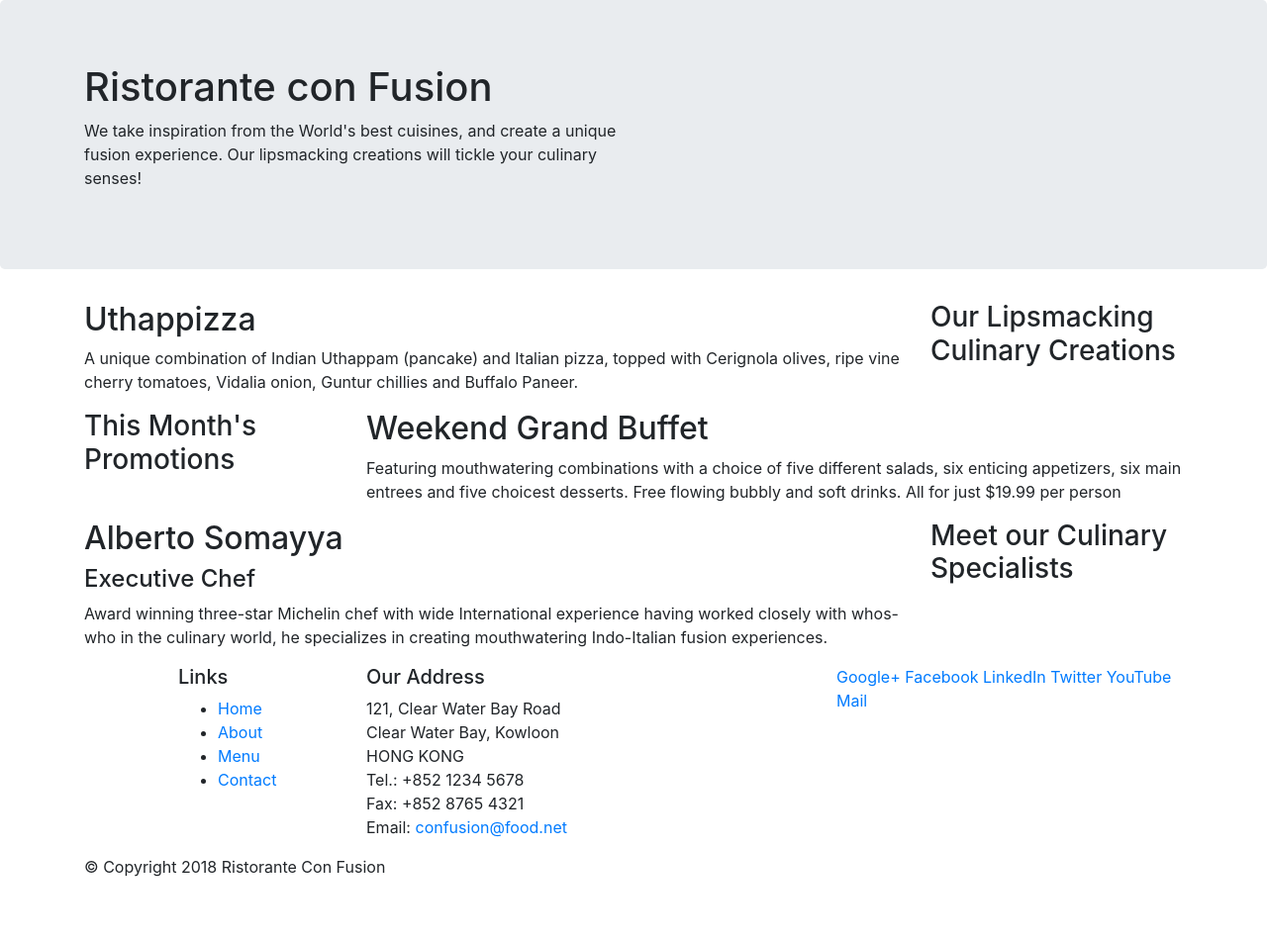
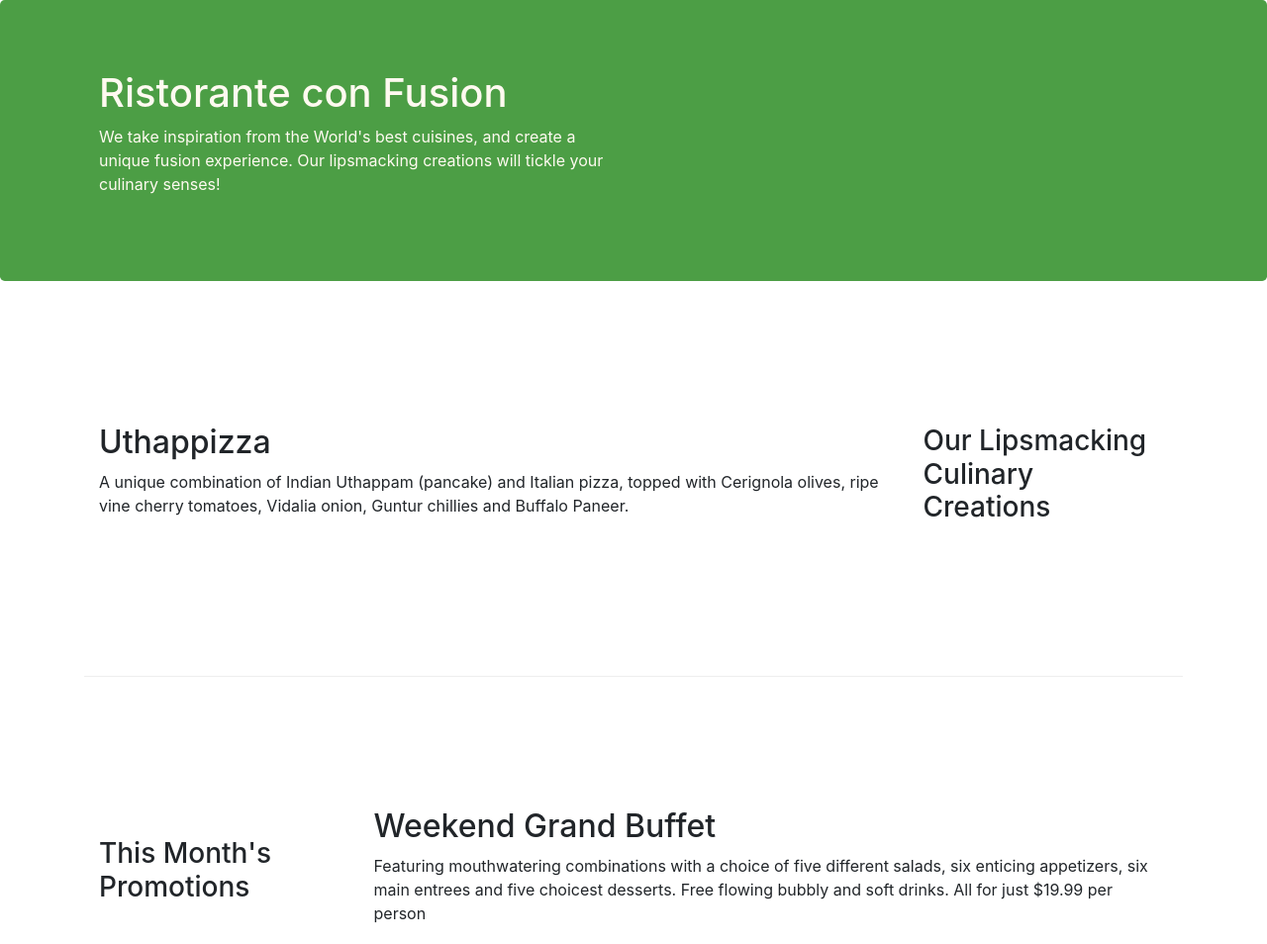
Before and after one commit to mkravil/test_bootstrap4, a website: page index.html in a window 1280 px wide. Shown: the top 954 px of the page at 99% size. Before the commit the page ends 904 px from the top, so only its background shows below. Drawn offline with nearby package versions, Linux system fonts and the light colour scheme.

Commit message:
Bootstrap Grid Part 2
Added styles

```diff
--- /dev/null
+++ b/css/styles.css
@@ -0,0 +1,30 @@
+.row-header{
+    margin:0px auto;
+    padding:0px;
+}
+
+.row-content{
+    margin: 0px auto;
+    padding: 50px 0px 50px 0px;
+    border-bottom: 1px ridge;
+    min-height: 400px;
+}
+
+.footer{
+    background-color: rgb(156, 199, 169);
+    margin: 0px auto;
+    padding: 20px 0px 20px 0px;
+}
+
+.jumbotron {
+    padding: 70px 30px 70px 30px;
+    margin: 0px auto;
+    background: #4c9e45;
+    color: floralwhite;
+}
+
+address{
+    font-size: 80%;
+    margin: 0px;
+    color: #0f0f0f;
+}
--- a/index.html
+++ b/index.html
@@ -9,6 +9,7 @@
 
      <!-- Bootstrap CSS -->
      <link rel="stylesheet" href="node_modules/bootstrap/dist/css/bootstrap.min.css">
+     <link rel="stylesheet" href="css/styles.css">
      <title>Ristorante Con Fusion</title>
 </head>
 
@@ -16,7 +17,7 @@
 
     <header class="jumbotron">
         <div class="container">
-            <div class="row">
+            <div class="row row-header">
                 <div class="col-12 col-sm-6">
                     <h1>Ristorante con Fusion</h1>
                     <p>We take inspiration from the World's best cuisines, and create a unique fusion experience. Our lipsmacking creations will tickle your culinary senses!</p>
@@ -28,7 +29,7 @@
     </header>
 
     <div class="container">
-        <div class="row">
+        <div class="row row-content align-items-center">
             <div class="col-12 col-sm-4 order-sm-last col-md-3">
                 <h3>Our Lipsmacking Culinary Creations</h3>
             </div>
@@ -39,7 +40,7 @@
         </div>
 
 
-        <div class="row">
+        <div class="row row-content align-items-center">
             <div class="col-12 col-sm-4 col-md-3">
                 <h3>This Month's Promotions</h3>
             </div>
@@ -49,7 +50,7 @@
             </div>
         </div>
 
-        <div class="row">
+        <div class="row row-content align-items-center">
             <div class="col-12 col-sm-4 order-sm-last col-md-3">
                 <h3>Meet our Culinary Specialists</h3>
             </div>
@@ -61,12 +62,12 @@
         </div>
     </div>
 
-    <footer>
+    <footer class="footer">
         <div class="container">
             <div class="row">
                 <div class="col-4 offset-1 col-sm-2">
                     <h5>Links</h5>
-                    <ul>
+                    <ul class="list-unstyled">
                         <li><a href="#">Home</a></li>
                         <li><a href="#">About</a></li>
                         <li><a href="#">Menu</a></li>
@@ -84,8 +85,8 @@
 		              Email: <a href="mailto:confusion@food.net">confusion@food.net</a>
 		           </address>
                 </div>
-                <div class="col-12 col-sm-4">
-                    <div>
+                <div class="col-12 col-sm-4 align-self-center">
+                    <div class="text-center">
                         <a href="http://google.com/+">Google+</a>
                         <a href="http://www.facebook.com/profile.php?id=">Facebook</a>
                         <a href="http://www.linkedin.com/in/">LinkedIn</a>
@@ -95,7 +96,7 @@
                     </div>
                 </div>
            </div>
-           <div class="row">
+           <div class="row justify-content-center">
                 <div class="col-auto">
                     <p>© Copyright 2018 Ristorante Con Fusion</p>
                 </div>
```
